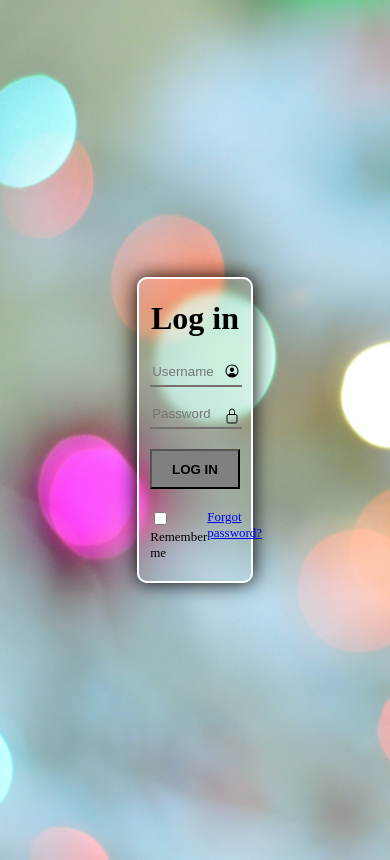
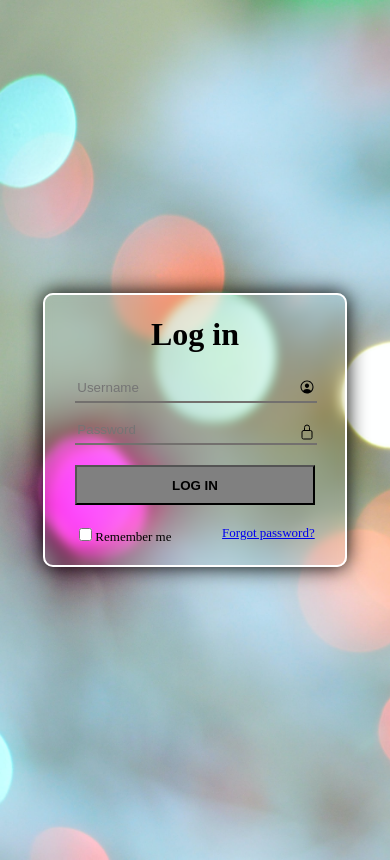
Before and after one commit to yuuzanameu/Log-in-page, a plain HTML site: page index.html in a window 390 px wide. Drawn offline with nearby package versions, Linux system fonts and the light colour scheme.

Commit message:
Update style.css

```diff
--- a/style.css
+++ b/style.css
@@ -10,12 +10,6 @@ body{
 
 .bord{
     border: 2px solid rgb(0, 21, 255);
-}
-
-.inputs hr{
-    margin: 0;
-    border: 1px solid rgb(115, 112, 110);
-    width: 100%;
 }
 
 .container{
@@ -31,6 +25,11 @@ body{
     box-shadow: 0 0 20px black;
 }
 
+.inputs hr{
+    margin: 0;
+    border: 1px solid rgb(115, 112, 110);
+    width: 100%;
+}
 
 .container > * {
     width: 80%;
@@ -84,7 +83,78 @@ button{
     font-weight: 400;
 }
 
-.heading{
-    position: absolute;
-    top: 5px;
+
+@media screen and (max-width: 480px) {
+
+    .container{
+        background: transparent;
+        backdrop-filter: blur(5px);
+        display: flex;
+        flex-basis: 80%;
+        flex-direction: column;
+        justify-content: space-between;
+        align-items: center;
+        border: 2px solid white;
+        border-radius: 10px;
+        box-shadow: 0 0 20px black;
+    }
+
+    .inputs hr{
+        margin: 0;
+        border: 1px solid rgb(115, 112, 110);
+        width: 100%;
+    }
+
+    .container > * {
+        width: 80%;
+        margin-bottom: 20px;
+    }
+
+    .title {
+        display: flex;
+        justify-content: center;
+        margin-bottom: 5px;
+    }
+
+    .inputs {
+        display: flex;
+        flex-direction: column;
+        position: relative;
+    }
+
+    .inputs > *{
+        margin-bottom: 5px;
+    }
+
+    .inputs input{
+        width: 80%;
+        background: transparent;
+        border: none;
+        outline: none;
+    }
+
+    #person{
+        position: absolute;
+        align-self: flex-end;
+        top: 0;
+    }
+
+    #lock{
+        position: absolute;
+        align-self: flex-end;
+        bottom: 0;
+    }
+
+    button{
+        height: 40px;
+        background-color: rgb(128, 128, 128);
+    }
+
+    .clickinputs{
+        display: flex;
+        justify-content: space-between;
+        font-size: 13px;
+        font-weight: 400;
+    }
+
 }
```
